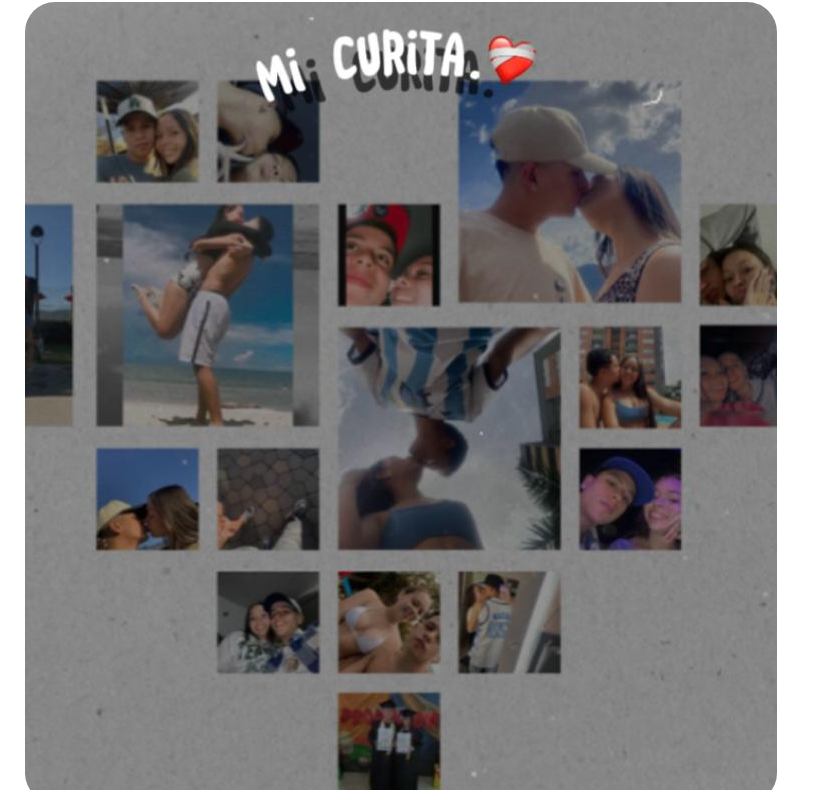
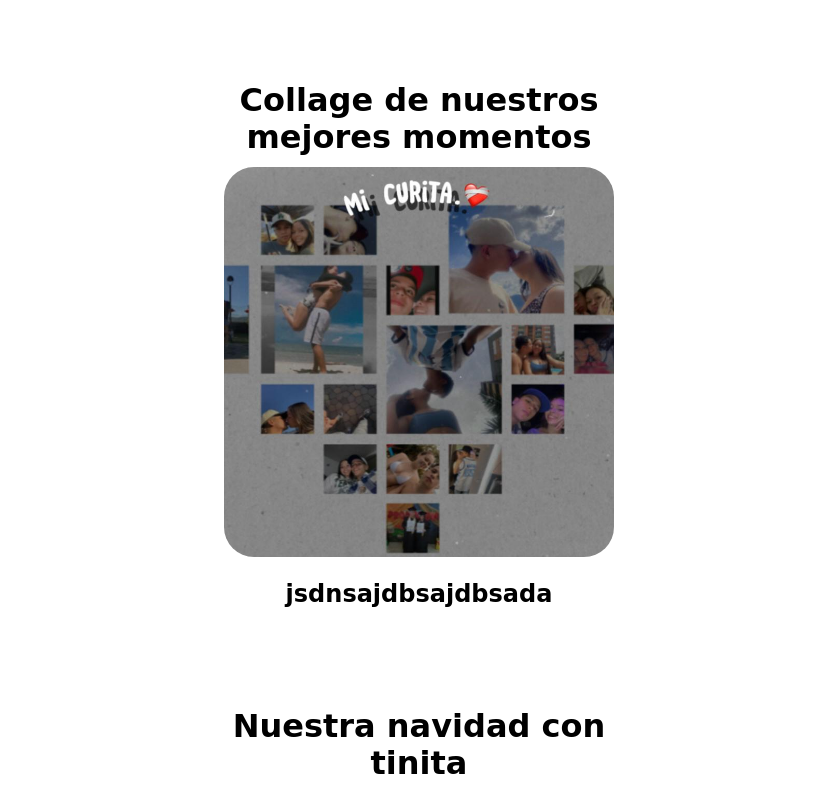
Before and after one commit to juan0941/juan0941.github.io, a plain HTML site: page nalesymanti/index.html in a window 1280 px wide. Shown: the part 1152-1942 px from the top of the page, without its empty margins (0-815 px from the left). Drawn offline with Linux system fonts and the light colour scheme; a web font is replaced by a local one.

Commit message:
lo
git commit -mlo

```diff
--- a/nalesymanti/css/estilos.css
+++ b/nalesymanti/css/estilos.css
@@ -324,10 +324,36 @@ video {
     justify-content: center;
     justify-items: center;
     margin-left: 25px;
+
 }
 .contenedor-corazon img{
+    height: 390px;
+    width: 390px;
+    margin-top: -10px;
+    margin-left: 20px;
     border-radius: 30px;
 }
+.contenedor-corazon h1{
+    margin-top: 100px;
+    width: 390px;
+    margin-left: 20px;
+   text-align: center;
+}
+.contenedor-corazon h2{
+    width: 390px;
+    margin-left: 20px;
+   text-align: center;
+}
+.heart {
+    position: absolute;
+    top: 50%;
+    left: 50%;
+    transform: translate(-50%, -50%);
+    font-size: 50px;
+    color: red;
+    animation: fadeOut 2s forwards;
+}
+
 @media (min-width: 768px) {
     .btn {
         font-size: 2rem;
--- a/nalesymanti/index.html
+++ b/nalesymanti/index.html
@@ -87,9 +87,25 @@
             <li></li>
         </ul>
     </div>
+    <div class="contenedor-corazon" ondblclick="showHeart(this)">
+        <h1>Collage de nuestros mejores momentos</h1>
+        <img src="./img/corazon.jpg" alt="">
+        <h2>jsdnsajdbsajdbsada</h2>
+        <div class="heart" style="display: none;">❤️</div>
+    </div>
 
-    <div class="contenedor-corazon">
-        <img src="./img/corazon.jpg" alt="">
+    <div class="contenedor-corazon" ondblclick="showHeart(this)">
+        <h1>Nuestra navidad con tinita</h1>
+        <img src="./img/tina.jpg" alt="">
+        <h2>jsdnsajdbsajdbsada</h2>
+        <div class="heart" style="display: none;">❤️</div>
+    </div>
+
+    <div class="contenedor-corazon" ondblclick="showHeart(this)">
+        <h1>Nuestro primer viaje a el mar</h1>
+        <img src="./img/mar.jpg" alt="">
+        <h2>jsdnsajdbsajdbsada</h2>
+        <div class="heart" style="display: none;">❤️</div>
     </div>
 
 
--- a/nalesymanti/js/app.js
+++ b/nalesymanti/js/app.js
@@ -12,6 +12,22 @@ document.addEventListener('DOMContentLoaded', () => {
     let lengthItems = items.length - 1;
     let active = 0;
     let refreshInterval = setInterval(() => next.click(), 3000);
+
+
+    function showHeart(element) {
+        const heart = element.querySelector('.heart');
+        heart.style.display = 'block';
+
+        // Reiniciar la animación
+        heart.style.animation = 'none';
+        heart.offsetHeight; // Forzar el reflujo para reiniciar la animación
+        heart.style.animation = 'fadeOut 2s forwards';
+
+        // Ocultar el corazón después de la animación
+        setTimeout(() => {
+            heart.style.display = 'none';
+        }, 2000);
+    }
 
     // Slider functionality
     function updateSlider() {
```
Also changed, not shown: nalesymanti/img/mar.jpg (added), nalesymanti/img/tina.jpg (added).
